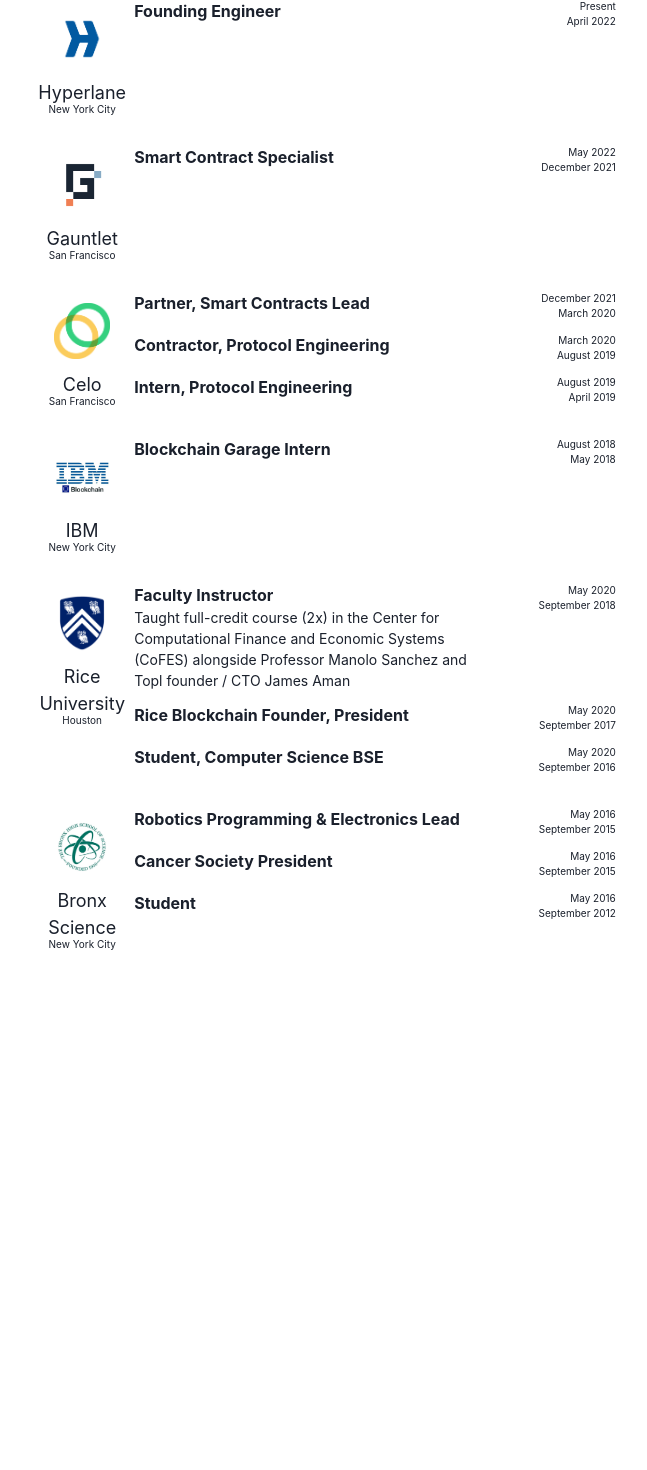
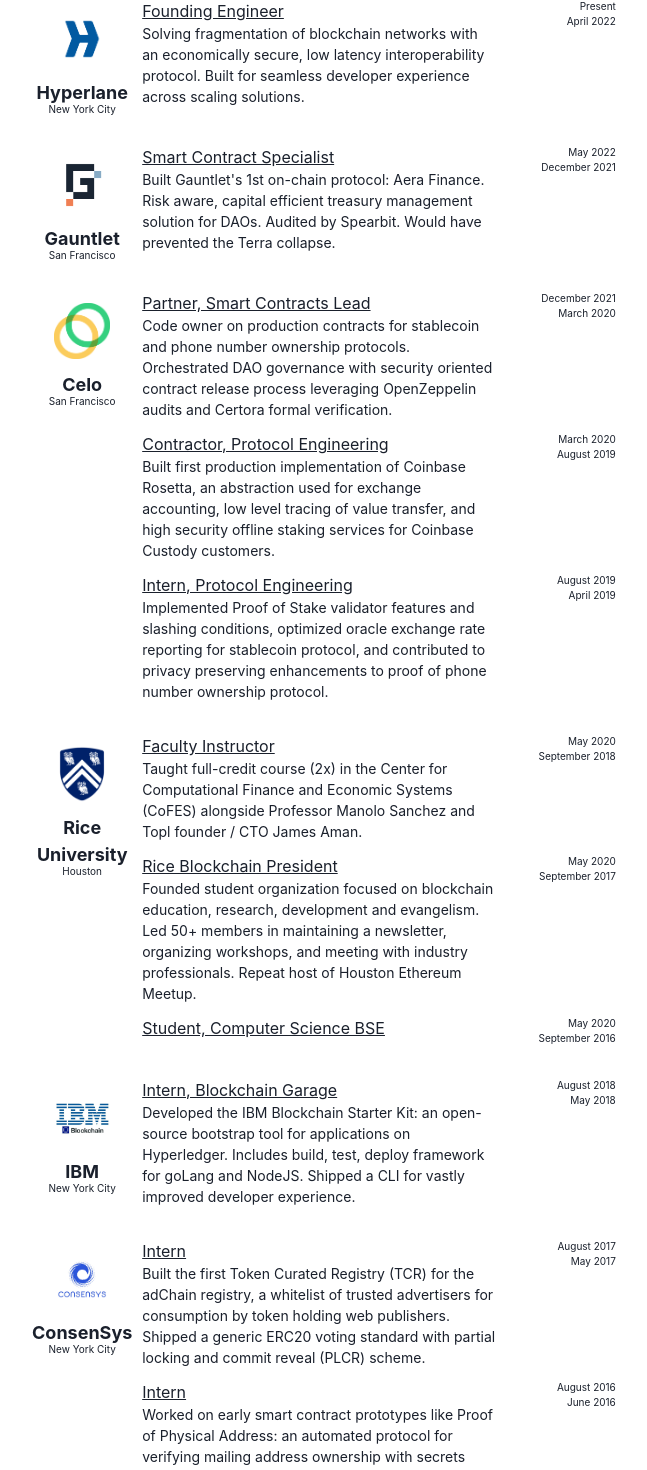
Before and after one commit to yorhodes/website, a Next.js app: page /experience in a window 1280 px wide. Shown: the part 81-1551 px from the top of the page, without its empty margins (311-958 px from the left). Before the commit the page ends 1033 px from the top, so only its background shows below. Built offline with nearby package versions, Linux system fonts and the light colour scheme.

Commit message:
Populate experience descriptions

```diff
--- a/components/experience.tsx
+++ b/components/experience.tsx
@@ -4,7 +4,7 @@
 const ExperienceRole = (role: Role) => (
   <Flex key={role.title} direction="row">
     <Flex direction="column" width="75%">
-      <Text fontSize="md" as="b">
+      <Text fontSize="md" as="u">
         {role.title}
       </Text>
       <Text fontSize="sm">{role.description}</Text>
@@ -21,7 +21,7 @@
 );
 
 const ExperienceElem = (experience: Experience) => (
-  <Flex direction="row" gap="3" key={experience.name}>
+  <Flex direction="row" gap="5" key={experience.name}>
     <Flex direction="column" alignItems="center" maxWidth="20">
       <Img
         bg="white"
@@ -32,7 +32,7 @@
         minHeight="20"
         rounded="lg"
       />
-      <Link href={experience.link} fontSize="lg" textAlign="center" isExternal>
+      <Link href={experience.link} fontSize="lg" as="b" textAlign="center" isExternal>
         {experience.name}
       </Link>
       <Text marginY="-1" fontSize="x-small">
--- a/data/experience.json
+++ b/data/experience.json
@@ -7,6 +7,7 @@
         "roles": [
             {
                 "title": "Founding Engineer",
+                "description": "Solving fragmentation of blockchain networks with an economically secure, low latency interoperability protocol. Built for seamless developer experience across scaling solutions.",
                 "start": "April 2022",
                 "end": "Present"
             }
@@ -20,6 +21,7 @@
         "roles": [
             {
                 "title": "Smart Contract Specialist",
+                "description": "Built Gauntlet's 1st on-chain protocol: Aera Finance. Risk aware, capital efficient treasury management solution for DAOs. Audited by Spearbit. Would have prevented the Terra collapse.",
                 "start": "December 2021",
                 "end": "May 2022"
             }
@@ -33,31 +35,21 @@
         "roles": [
             {
                 "title": "Partner, Smart Contracts Lead",
+                "description": "Code owner on production contracts for stablecoin and phone number ownership protocols. Orchestrated DAO governance with security oriented contract release process leveraging OpenZeppelin audits and Certora formal verification.",
                 "end": "December 2021",
                 "start": "March 2020"
             },
             {
                 "title": "Contractor, Protocol Engineering",
+                "description": "Built first production implementation of Coinbase Rosetta, an abstraction used for exchange accounting, low level tracing of value transfer, and high security offline staking services for Coinbase Custody customers.",
                 "end": "March 2020",
                 "start": "August 2019"
             },
             {
                 "title": "Intern, Protocol Engineering",
+                "description": "Implemented Proof of Stake validator features and slashing conditions, optimized oracle exchange rate reporting for stablecoin protocol, and contributed to privacy preserving enhancements to proof of phone number ownership protocol.",
                 "end": "August 2019",
                 "start": "April 2019"
-            }
-        ]
-    },
-    {
-        "name": "IBM",
-        "link": "https://www.ibm.com/blockchain",
-        "logo": "IBM-Blockchain.jpeg",
-        "location": "New York City",
-        "roles": [
-            {
-                "title": "Blockchain Garage Intern",
-                "start": "May 2018",
-                "end": "August 2018"
             }
         ]
     },
@@ -69,12 +61,13 @@
         "roles": [
             {
                 "title": "Faculty Instructor",
-                "description": "Taught full-credit course (2x) in the Center for Computational Finance and Economic Systems (CoFES) alongside Professor Manolo Sanchez and Topl founder / CTO James Aman",
+                "description": "Taught full-credit course (2x) in the Center for Computational Finance and Economic Systems (CoFES) alongside Professor Manolo Sanchez and Topl founder / CTO James Aman.",
                 "end": "May 2020",
                 "start": "September 2018"
             },
             {
-                "title": "Rice Blockchain Founder, President",
+                "title": "Rice Blockchain President",
+                "description": "Founded student organization focused on blockchain education, research, development and evangelism. Led 50+ members in maintaining a newsletter, organizing workshops, and meeting with industry professionals. Repeat host of Houston Ethereum Meetup.",
                 "end": "May 2020",
                 "start": "September 2017"
             },
@@ -82,6 +75,40 @@
                 "title": " Student, Computer Science BSE",
                 "end": "May 2020",
                 "start": "September 2016"
+            }
+        ]
+    },
+    {
+        "name": "IBM",
+        "link": "https://www.ibm.com/blockchain",
+        "logo": "IBM-Blockchain.jpeg",
+        "location": "New York City",
+        "roles": [
+            {
+                "title": "Intern, Blockchain Garage",
+                "description": "Developed the IBM Blockchain Starter Kit: an open-source bootstrap tool for applications on Hyperledger. Includes build, test, deploy framework for goLang and NodeJS. Shipped a CLI for vastly improved developer experience.",
+                "start": "May 2018",
+                "end": "August 2018"
+            }
+        ]
+    },
+    {
+        "name": "ConsenSys",
+        "link": "https://consensys.net/",
+        "logo": "consensys-logo.jpeg",
+        "location": "New York City",
+        "roles": [
+            {
+                "title": "Intern",
+                "description": "Built the first Token Curated Registry (TCR) for the adChain registry, a whitelist of trusted advertisers for consumption by token holding web publishers. Shipped a generic ERC20 voting standard with partial locking and commit reveal (PLCR) scheme.",
+                "start": "May 2017",
+                "end": "August 2017"
+            },
+            {
+                "title": "Intern",
+                "description": "Worked on early smart contract prototypes like Proof of Physical Address: an automated protocol for verifying mailing address ownership with secrets sent via snail mail.",
+                "start": "June 2016",
+                "end": "August 2016"
             }
         ]
     },
```
Also changed, not shown: data/appendix.json (added, +17 -0 lines).
